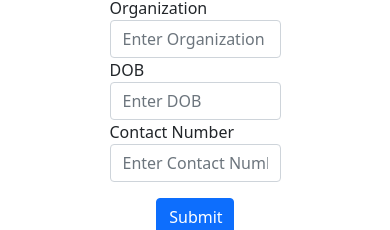
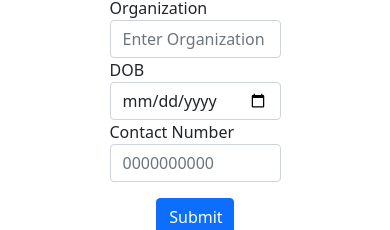
Before and after one commit to BishwajeetSamal/todolistNew, a React (Create React App) app: page / in a window 390 px wide. Shown: the part 408-638 px from the top of the page. Built offline with nearby package versions, Linux system fonts and the light colour scheme.

Commit message:
contact phone need to be 10 digit

```diff
--- a/src/components/RegisterComponent.jsx
+++ b/src/components/RegisterComponent.jsx
@@ -93,8 +93,23 @@ function RegisterComponent() {
     setDob(e.target.value);
   }
   function changeMobile(e) {
-    setContactNo(e.target.value);
+      setContactNo(e.target.value);
+    }
+
+//check whether the mobile number is 10 digit or not.
+  function checkMoblieNo(){
+    if(contactNo.length>10 || contactNo.length<10){
+
+      document.getElementById("wrong_ContactNo").innerHTML = "Enter 10 digit mobile number";
+        document.getElementById("wrong_ContactNo").style.display = "block";
+        document.getElementById("registerBtn").disabled = true;
+
+  }else{
+    document.getElementById("wrong_ContactNo").style.display = "none";
+    document.getElementById("wrong_ContactNo").innerHTML = "";
+    document.getElementById("registerBtn").disabled = false;
   }
+}
 
   function registerUser(e) {
     e.preventDefault();
@@ -246,7 +261,7 @@ function RegisterComponent() {
           <div className="form-group">
             <label>DOB</label>
             <input
-              type="text"
+              type="date"
               className="form-control"
               id="gender"
               placeholder="Enter DOB"
@@ -256,18 +271,22 @@ function RegisterComponent() {
           <div className="form-group">
             <label>Contact Number</label>
             <input
-              type="text"
+              type="number"
               className="form-control"
               id="contactNo"
-              placeholder="Enter Contact Number"
+              placeholder="0000000000"
               onChange={changeMobile}
+              onBlur={checkMoblieNo}
+              autoComplete="off"
             />
+            <div id="wrong_ContactNo" style={{ color: "red" ,display:"none"}}></div>
           </div>
           <div className="p-2 text-center">
             <button
               type="submit"
               className="btn btn-primary w-50 m-2"
               onClick={registerUser}
+              id="registerBtn"
             >
               Submit
             </button>
--- a/src/index.css
+++ b/src/index.css
@@ -24,3 +24,15 @@ code {
 .active {
   color: red;
 }
+
+/* Chrome, Safari, Edge, Opera */
+input::-webkit-outer-spin-button,
+input::-webkit-inner-spin-button {
+  -webkit-appearance: none;
+  margin: 0;
+}
+
+/* Firefox */
+input[type=number] {
+  -moz-appearance: textfield;
+}
```
